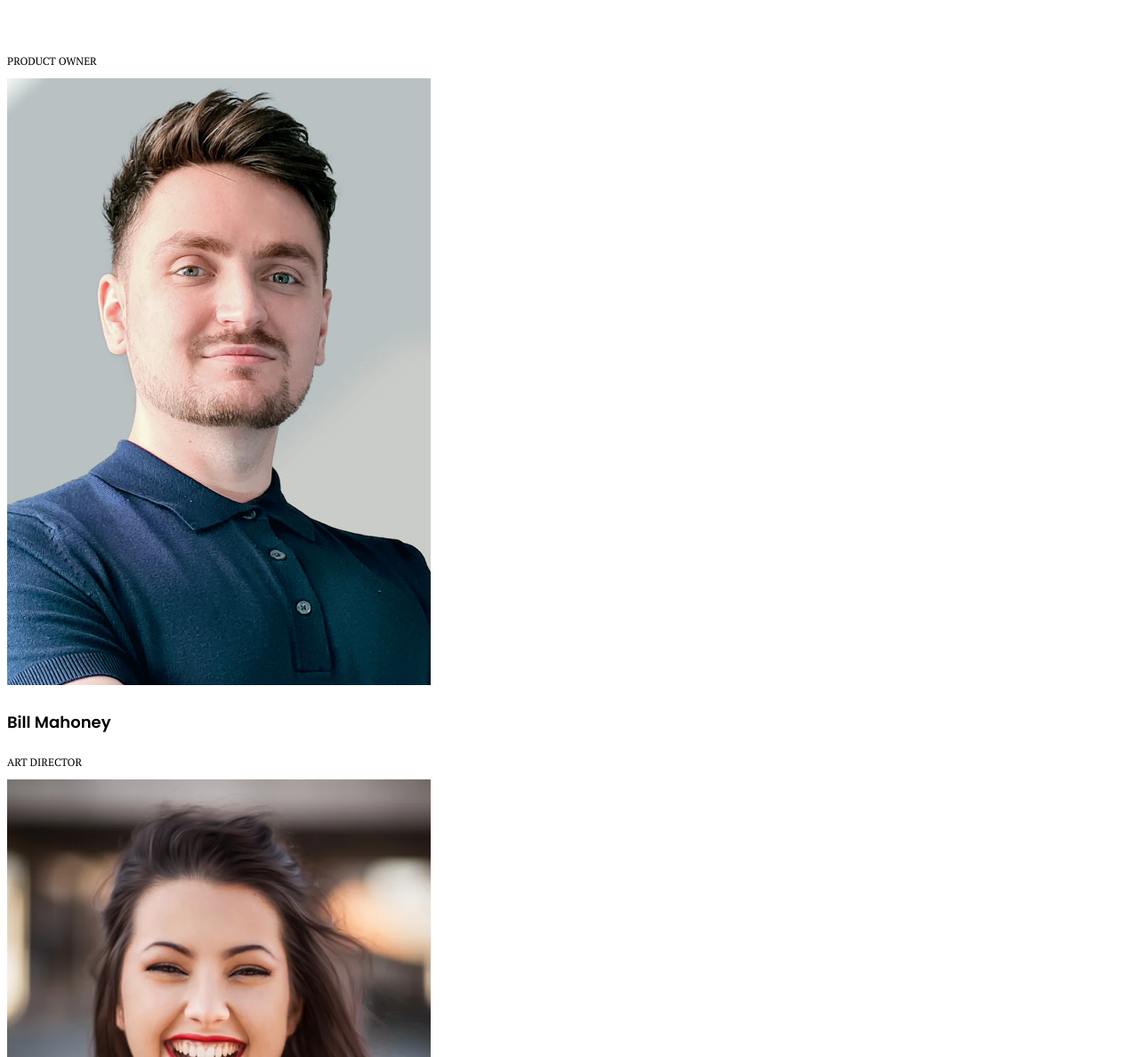
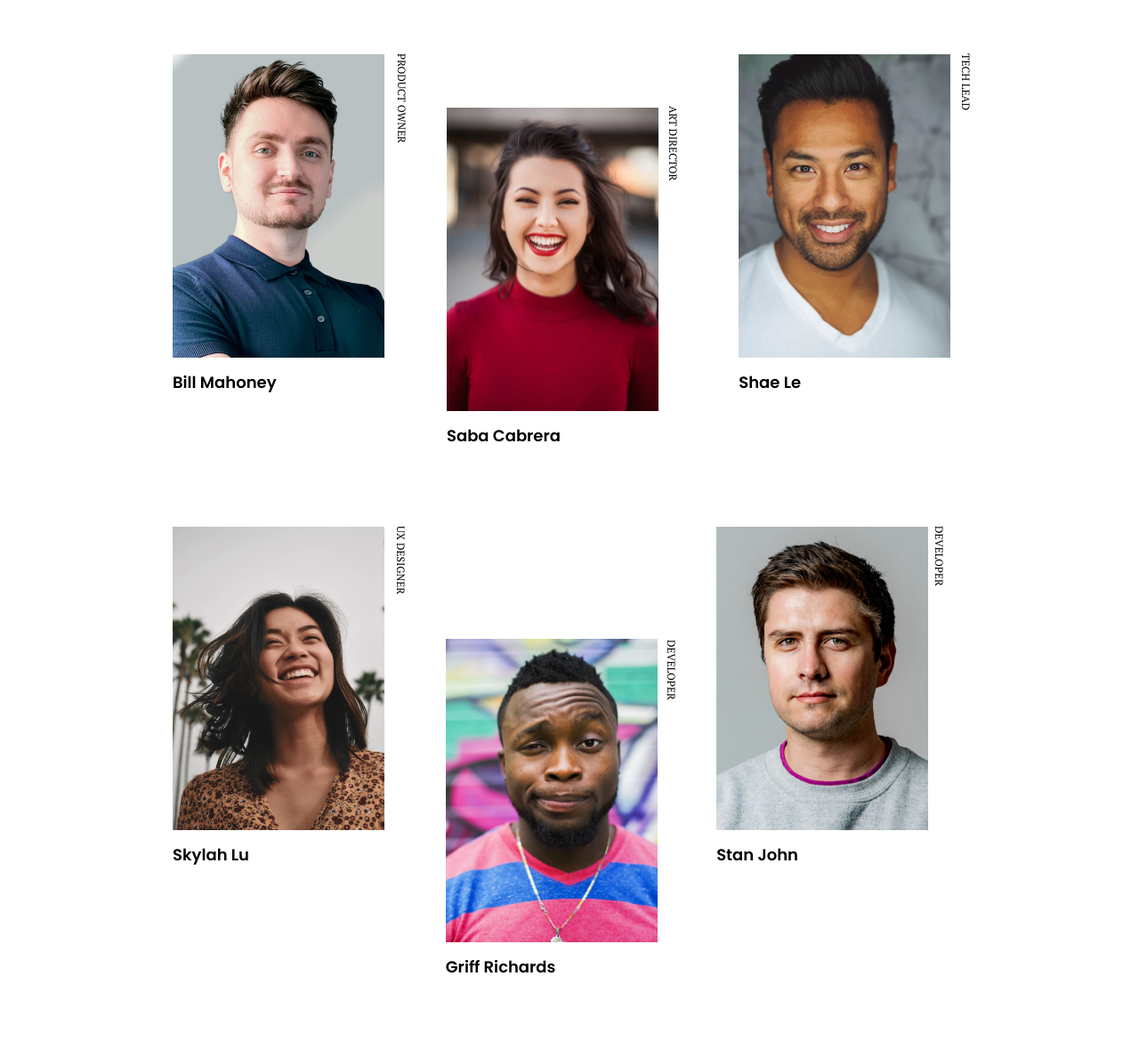
Before and after one commit to alifcodes101/my-team-page, a plain HTML site: page index.html in a window 1280 px wide. Shown: the part 320-1508 px from the top of the page at 89% size. Drawn offline with Linux system fonts and the light colour scheme.

Commit message:
Added images section

```diff
--- a/index.html
+++ b/index.html
@@ -45,35 +45,62 @@
       </div>
     </div>
     <div class="image-gallery">
+      <div class="row-1">
         <div class="img1">
-        <p>Product owner</p>
           <img src="images/photo1.png" alt="Product owner" />
           <h4>Bill Mahoney</h4>
         </div>
+        <div class="container">
+            <p class="rotate-90" id="profession1">Product owner</p>
+        </div>
+
         <div class="img2">
-        <p>Art director</p>
           <img src="images/photo2.png" alt="Art director" />
           <h4>Saba Cabrera</h4>
         </div>
+        <div class="container">
+            <p class="rotate-90"
+            id="profession2">Art director</p>
+        </div>
+
+
         <div class="img3">
-        <p>Tech Lead</p>
           <img src="images/photo3.png" alt="Tech Lead" />
           <h4>Shae Le</h4>
         </div>
+        <div class="container">
+            <p class="rotate-90" id="profession3">Tech Lead</p>
+        </div>
+
+
+      </div>
+      <div class="row-2">
         <div class="img4">
-        <p>UX Designer</p>
           <img src="images/photo4.png" alt="UX Designer" />
           <h4>Skylah Lu</h4>
         </div>
+        <div class="container">
+            <p class="rotate-90" id="profession4">UX Designer</p>
+        </div>
+
+
         <div class="img5">
-        <p>Developer</p>
           <img src="images/photo5.png" alt="Developer" />
           <h4>Griff Richards</h4>
         </div>
+        <div class="container">
+            <p class="rotate-90" id="profession5">Developer</p>
+        </div>
+
+
         <div class="img6">
-        <p>Developer</p>
           <img src="images/photo6.png" alt="Developer" />
           <h4>Stan John</h4>
+        </div>
+        <div class="container">
+            <p class="rotate-90" id="profession6">Developer</p>
+        </div>
+
       </div>
     </div>
   </body>
--- a/styles.css
+++ b/styles.css
@@ -66,6 +66,125 @@
   font-style: normal;
   font-weight: 600;
   line-height: normal;
+  margin-top: 10px;
+}
+
+.container {
+  position: relative;
+}
+
+.rotate-90 {
+  transform: rotate(90deg);
+  position: absolute;
+  right: 0;
+  top: 0;
+  width: 101px;
+}
+
+.row-1 {
+  display: flex;
+  justify-content: center;
+  margin-left: 50px;
+  flex-wrap: wrap;
+}
+
+#profession1 {
+  margin-top: 42px;
+}
+
+.img1 {
+  width: 238px;
+  height: 426.496px;
+  margin-right: 70px;
+}
+
+.img1 img {
+  width: 238px;
+  height: 341px;
+}
+
+#profession2 {
+  margin-top: 101px;
+}
+
+.img2 {
+  width: 305.213px;
+  height: 471px;
+  margin-top: 60px;
+}
+
+.img2 img {
+  width: 238px;
+  height: 341px;
+}
+
+#profession3 {
+  margin-top: 42px;
+}
+
+.img3 {
+  width: 300.806px;
+  height: 399.963px;
+  margin-left: 23px;
+  margin-right: 5px;
+}
+
+.img3 img {
+  width: 238px;
+  height: 341px;
+}
+
+.row-2 {
+  display: flex;
+  justify-content: center;
+  margin-left: 20px;
+  flex-wrap: wrap;
+}
+
+#profession4 {
+  margin-top: 42px;
+}
+
+.img4 {
+  width: 276.684px;
+  height: 469px;
+  margin-right: 30px;
+}
+
+.img4 img {
+  width: 238px;
+  height: 341px;
+}
+
+#profession5 {
+  margin-top: 170px;
+}
+
+.img5 {
+  width: 274.361px;
+  height: 360px;
+  margin-top: 126px;
+  margin-right: 30px;
+}
+
+.img5 img {
+  width: 238px;
+  height: 341px;
+}
+
+#profession6 {
+  margin-top: 42px;
+}
+
+.img6 {
+  width: 300.75px;
+  height: 449px;
+  margin-bottom: 144px;
+}
+
+.img6 img {
+  width: 238px;
+  height: 341px;
 }
 
 /* footer  */
@@ -81,7 +200,7 @@ footer {
 
 #username {
   color: #a9a9a9;
-  font-family: 'Montserrat';
+  font-family: "Montserrat";
   font-size: 14px;
   font-style: normal;
   font-weight: 700;
```
Lines whose indentation alone changed are shown as unchanged.
